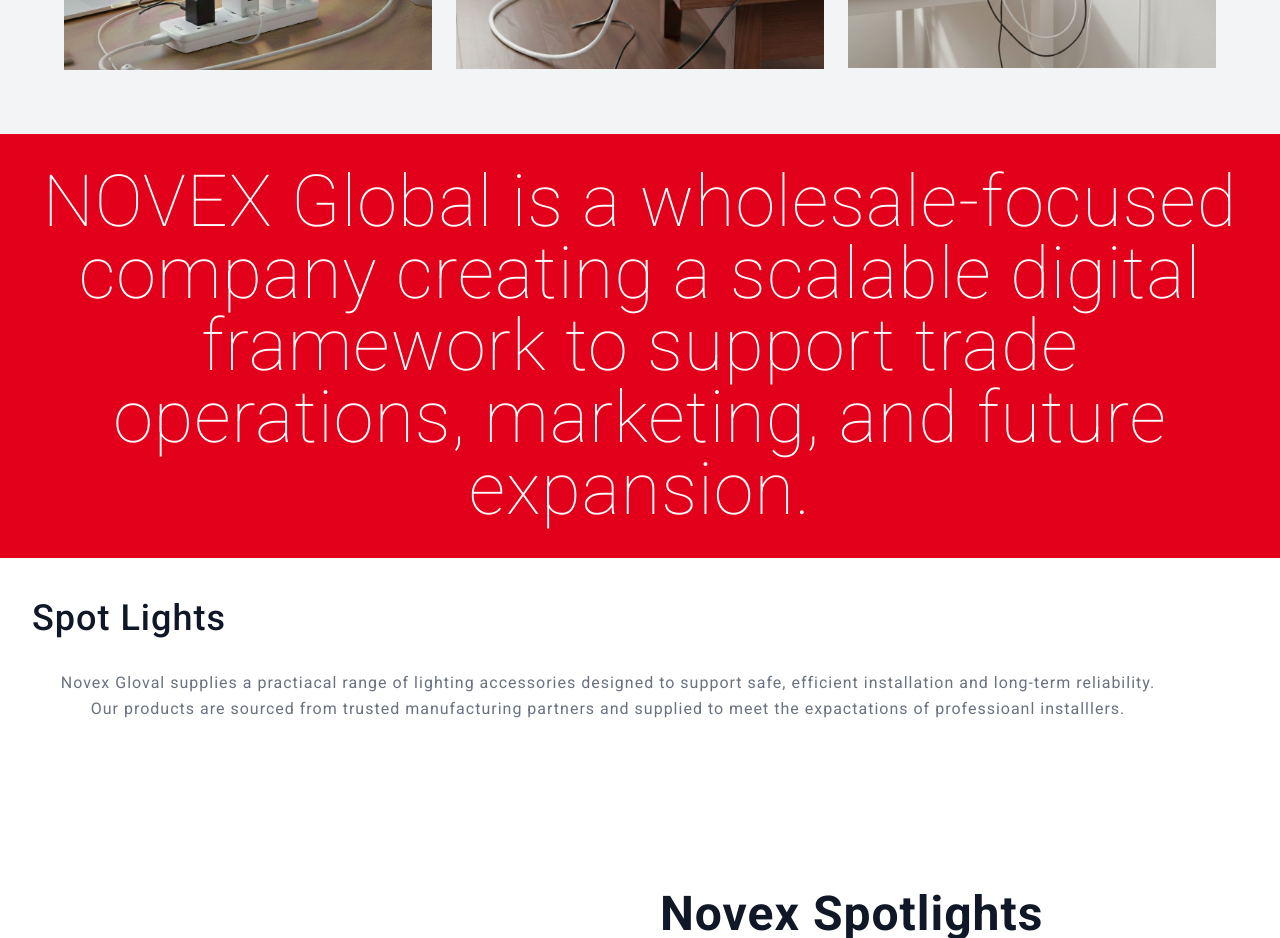
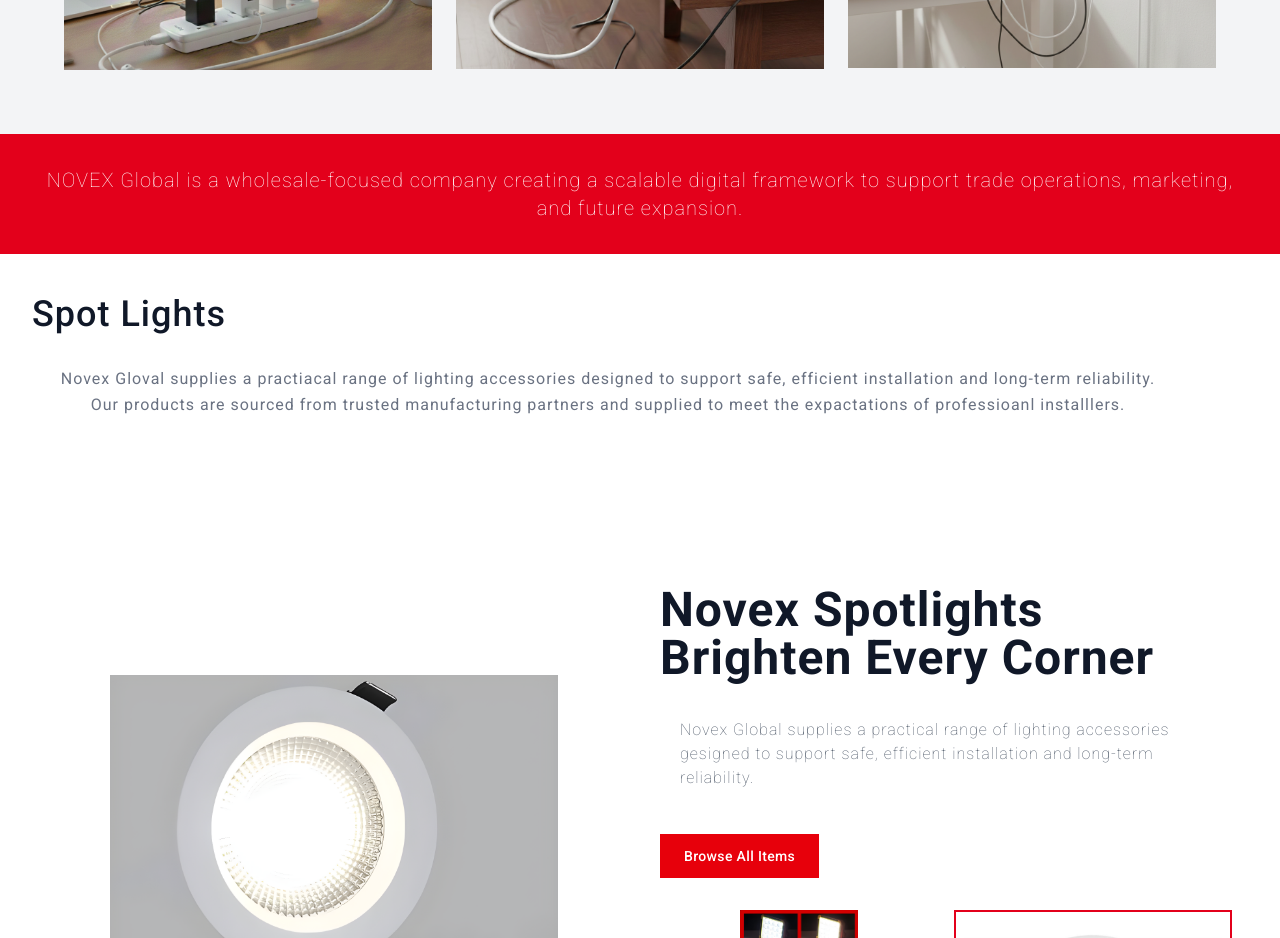
Before and after one commit to arshaqu/NovexGlobalLtd, a Next.js app: page /products in a window 1280 px wide. Shown: the part 1860-2798 px from the top of the page. Built offline with nearby package versions, Linux system fonts and the light colour scheme.

Commit message:
Second commit

```diff
--- a/src/app/products/page.js
+++ b/src/app/products/page.js
@@ -202,10 +202,10 @@
 
     <section>
 
-<div className="w-full bg-[#E3001B] text-white text-center p-8 mb-2 text-center lg:text-xl text-md  text-white ">
+<div className="w-full bg-[#E3001B] text-white text-center p-8 mb-2 text-center text-white ">
 
 
-  <p className="text-7xl max-w-7xl mx-auto">
+  <p className="text-7xl max-w-7xl mx-auto lg:text-xl text-md">
     NOVEX Global is a wholesale-focused company creating a scalable digital framework to support trade operations, marketing, and future expansion.
   </p>
 </div>
@@ -222,7 +222,7 @@
           <h2 className="text-4xl font-medium text-gray-900 mb-4">
             Spot Lights
           </h2>
-          <p style={{fontWeight:'400'}} className="text-gray-500 p-4 leading-relaxed text-center">
+          <p style={{fontWeight:'400'}} className="text-gray-500 p-4 leading-relaxed text-center max-w-6xl ">
           Novex Gloval supplies a practiacal range of lighting accessories designed to support safe, efficient installation and long-term reliability. Our products are sourced from trusted manufacturing partners and supplied to meet the expactations of professioanl installlers.
           </p>
         </div>
```
